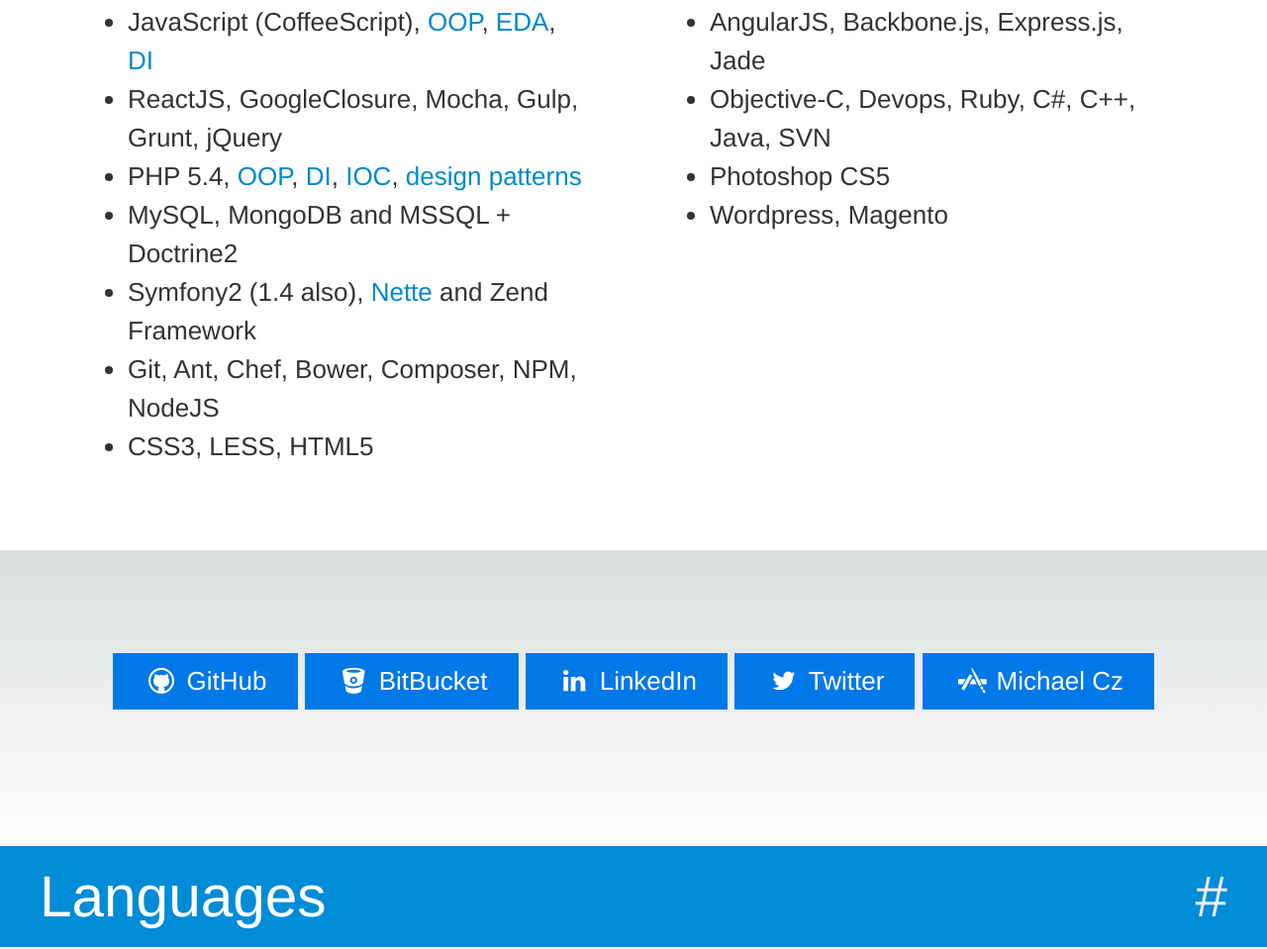
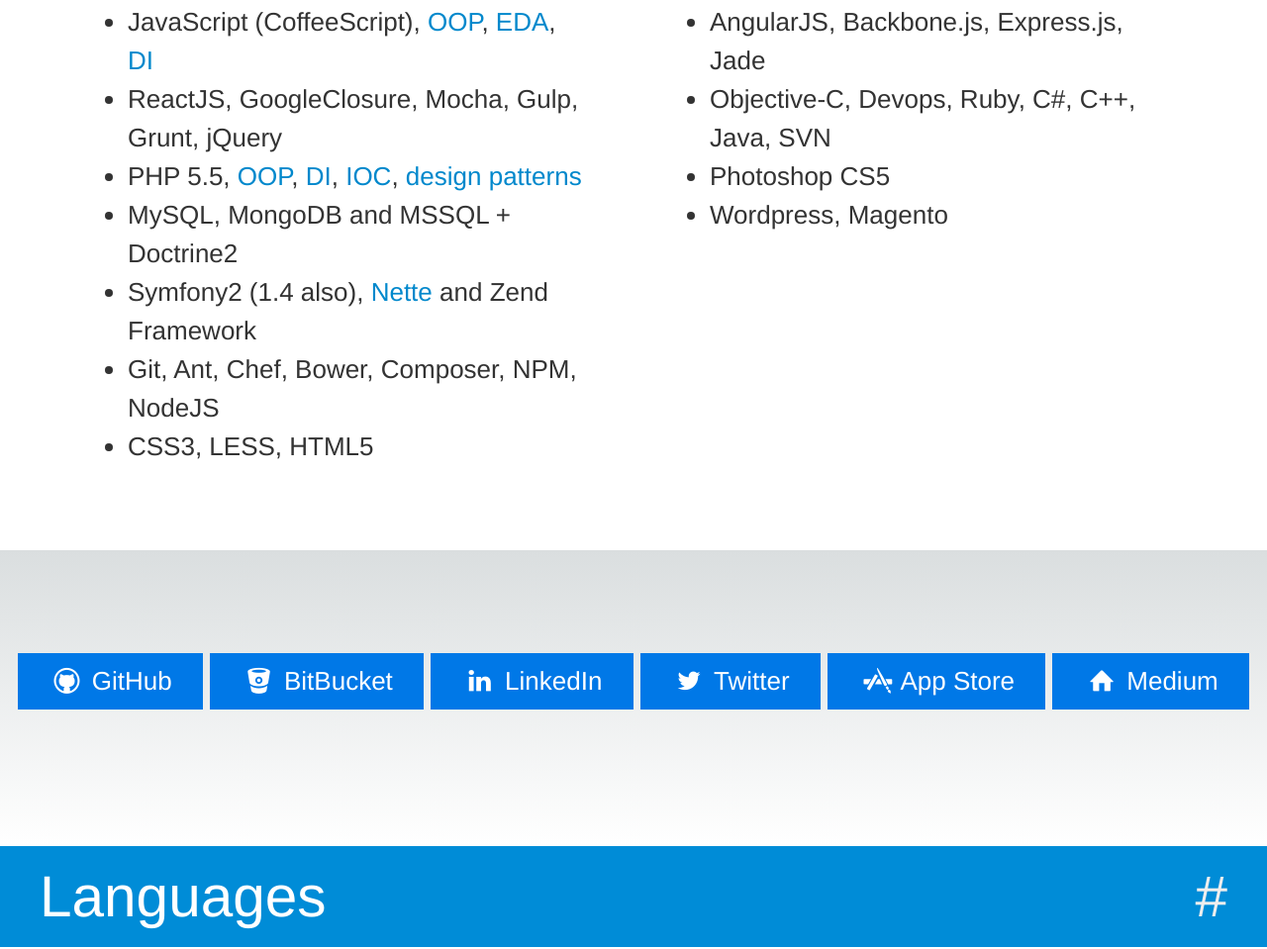
Before and after one commit to mCzolko/mCzolko.github.io, a website: page resume.html in a window 1280 px wide. Shown: the part 4008-4967 px from the top of the page at 99% size. Drawn offline with Linux system fonts and the light colour scheme.

Commit message:
Added medium accnout

```diff
--- a/resume.html
+++ b/resume.html
@@ -272,7 +272,7 @@
 			<ul>
 				<li>JavaScript (CoffeeScript), <a href="http://en.wikipedia.org/wiki/Object-oriented_programming">OOP</a>, <a href="http://en.wikipedia.org/wiki/Event-driven_architecture">EDA</a>, <a href="http://en.wikipedia.org/wiki/Dependency_injection">DI</a></li>
 				<li>ReactJS, GoogleClosure, Mocha, Gulp, Grunt, jQuery</li>
-				<li>PHP 5.4, <a href="http://en.wikipedia.org/wiki/Object-oriented_programming">OOP</a>, <a href="http://en.wikipedia.org/wiki/Dependency_injection">DI</a>, <a href="http://en.wikipedia.org/wiki/Inversion_of_control">IOC</a>, <a href="http://en.wikipedia.org/wiki/Software_design_pattern">design patterns</a></li>
+				<li>PHP 5.5, <a href="http://en.wikipedia.org/wiki/Object-oriented_programming">OOP</a>, <a href="http://en.wikipedia.org/wiki/Dependency_injection">DI</a>, <a href="http://en.wikipedia.org/wiki/Inversion_of_control">IOC</a>, <a href="http://en.wikipedia.org/wiki/Software_design_pattern">design patterns</a></li>
 				<li>MySQL, MongoDB and MSSQL + Doctrine2</li>
 				<li>Symfony2 (1.4 also), <a href="http://nette.org/en/">Nette</a> and Zend Framework</li>
 				<li>Git, Ant, Chef, Bower, Composer, NPM, NodeJS</li>
@@ -302,10 +302,12 @@
 				BitBucket</a>
 			<a href="http://cz.linkedin.com/pub/michael-czolko/46/685/145" target="_blank" class="btn btn-primary"><i class="icon-linkedin"></i>
 				LinkedIn</a>
-			<a href="http://twitter.com/MajklDev" target="_blank" class="btn btn-primary"><i class="icon-twitter"></i>
+			<a href="http://twitter.com/mczolko" target="_blank" class="btn btn-primary"><i class="icon-twitter"></i>
 				Twitter</a>
 			<a href="https://itunes.apple.com/us/artist/michael-cz/id674555865" target="_blank" class="btn btn-primary"><i class="icon-macstore"></i>
-				Michael Cz</a>
+				App Store</a>
+			<a href="https://medium.com/@mczolko" target="_blank" class="btn btn-primary"><i class="icon-home"></i> Medium</a>
+
 
 		</p>
 	</div>
@@ -412,6 +414,7 @@
 	<a href="https://twitter.com/MajklDev" class="btn"><i class="icon-twitter"></i> Twitter</a>
 	<a href="https://github.com/mCzolko" class="btn"><i class="icon-github-circled"></i> GitHub</a>
 	<a href="https://bitbucket.org/mCzolko" class="btn"><i class="icon-bitbucket"></i> BitBucket</a>
+	<a href="https://medium.com/@mczolko" class="btn"><i class="icon-home"></i> Medium</a>
 
 </section>
 
```
